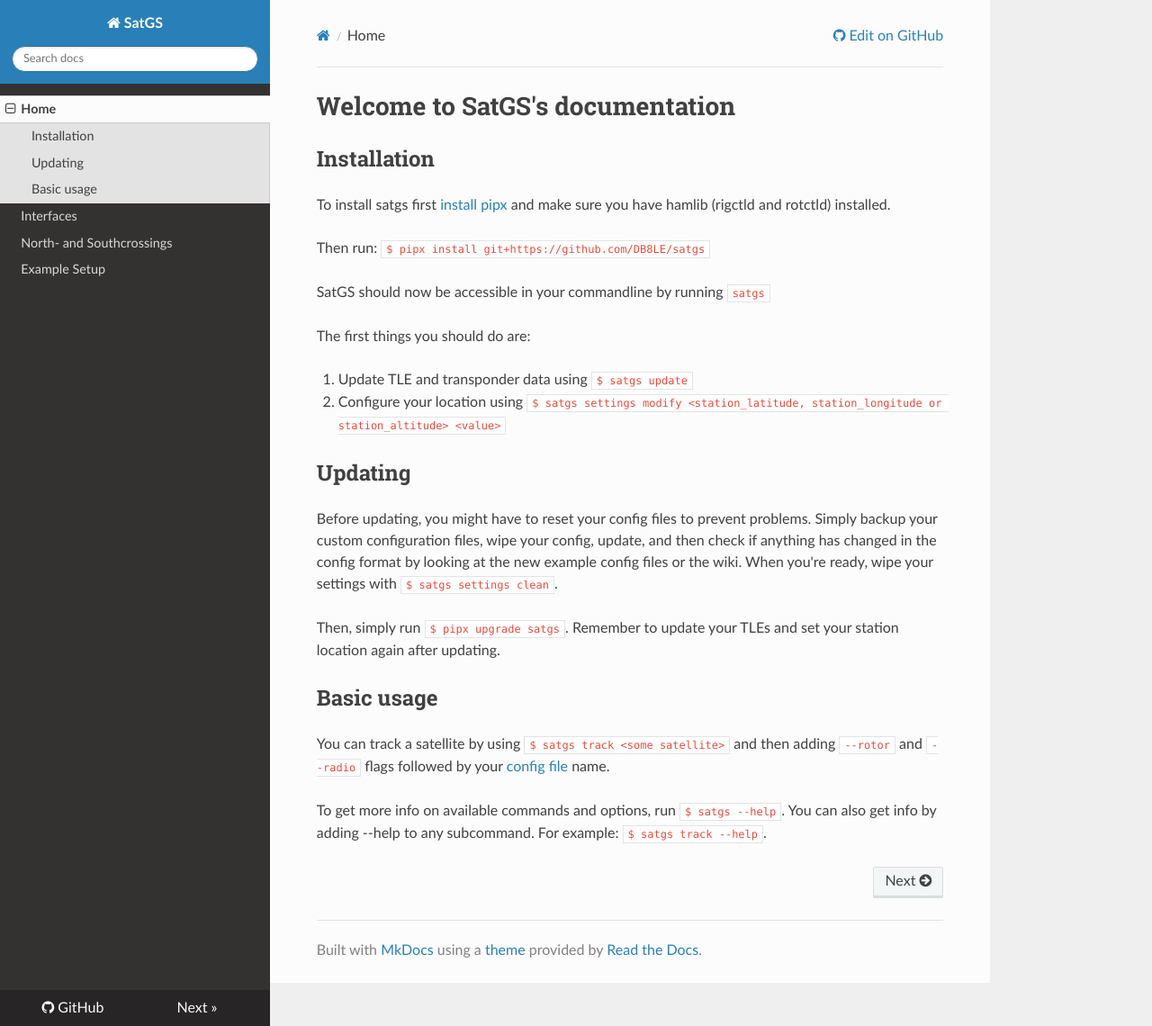
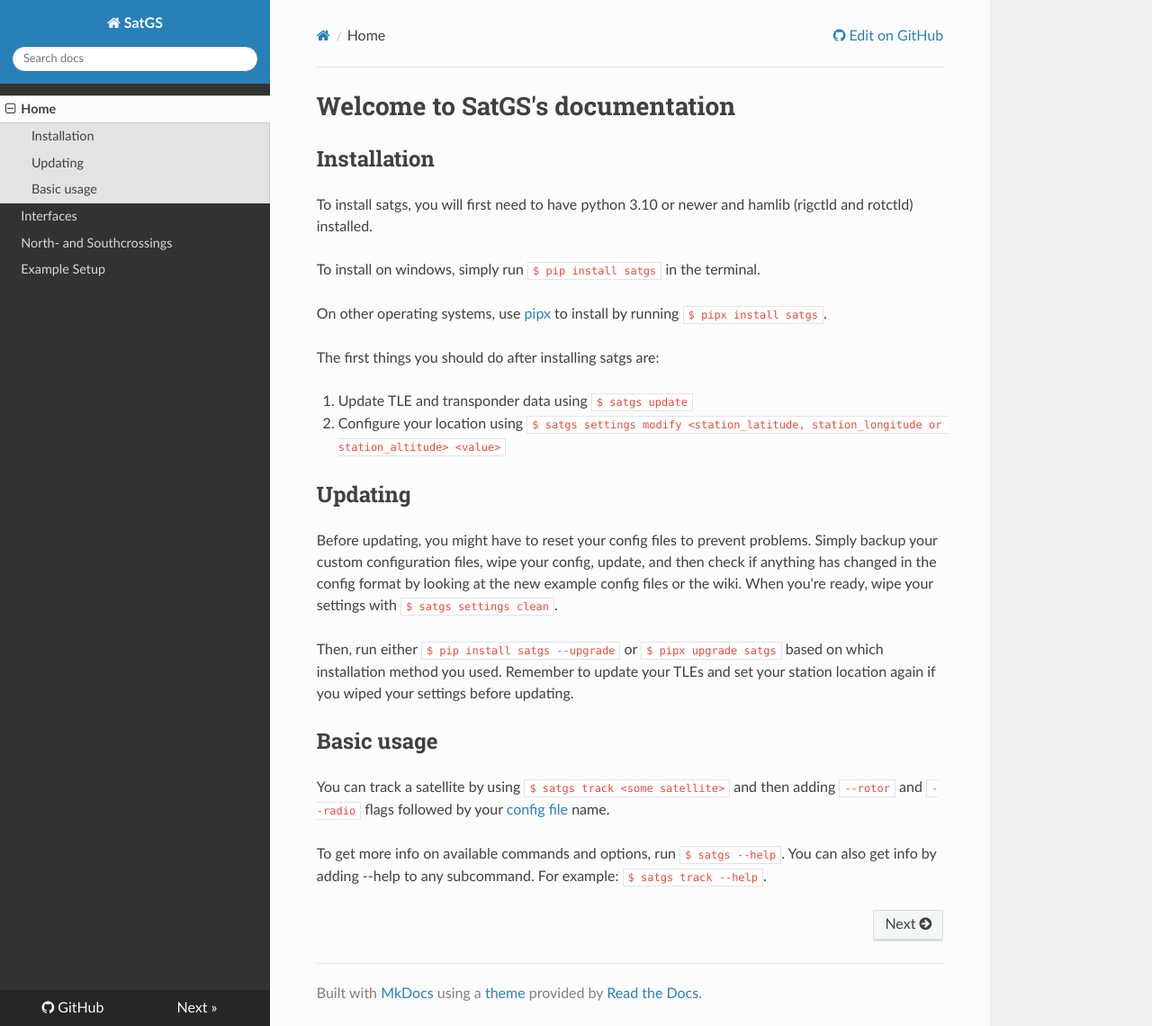
Before and after one commit to DB8LE/satgs, an MkDocs documentation site: the page built from docs/index.md, in a window 1280 px wide and 1140 px high. Shown: the whole window at 90% size. Built offline with MkDocs 1.6.1, drawn with Linux system fonts in a browser that asks for light colours; nearby versions of some CDN libraries.

Commit message:
Update install instructions

```diff
--- a/docs/index.md
+++ b/docs/index.md
@@ -2,13 +2,13 @@
 
 ## Installation
 
-To install satgs first [install pipx](https://pipx.pypa.io/latest/installation/) and make sure you have hamlib (rigctld and rotctld) installed.
+To install satgs, you will first need to have python 3.10 or newer and hamlib (rigctld and rotctld) installed.
 
-Then run: `$ pipx install git+https://github.com/DB8LE/satgs`
+To install on windows, simply run `$ pip install satgs` in the terminal.
 
-SatGS should now be accessible in your commandline by running `satgs`
+On other operating systems, use [pipx](https://pipx.pypa.io/latest/installation/) to install by running `$ pipx install satgs`.
 
-The first things you should do are:
+The first things you should do after installing satgs are:
 
 1. Update TLE and transponder data using `$ satgs update`
 2. Configure your location using `$ satgs settings modify <station_latitude, station_longitude or station_altitude> <value>`
@@ -17,7 +17,7 @@
 
 Before updating, you might have to reset your config files to prevent problems. Simply backup your custom configuration files, wipe your config, update, and then check if anything has changed in the config format by looking at the new example config files or the wiki. When you're ready, wipe your settings with `$ satgs settings clean`.
 
-Then, simply run `$ pipx upgrade satgs`. Remember to update your TLEs and set your station location again after updating.
+Then, run either `$ pip install satgs --upgrade` or `$ pipx upgrade satgs` based on which installation method you used. Remember to update your TLEs and set your station location again if you wiped your settings before updating.
 
 ## Basic usage
 
```
